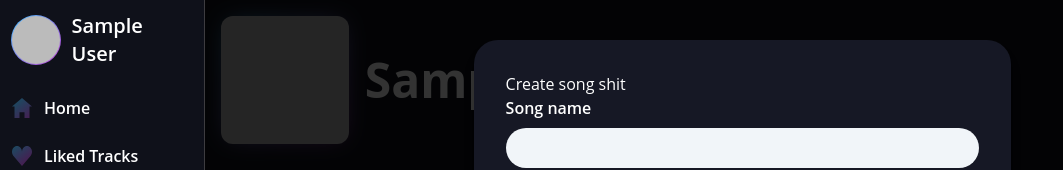
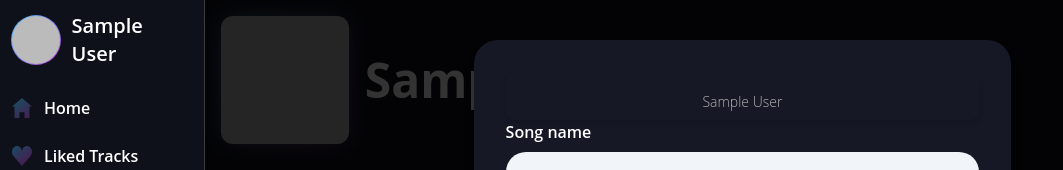
Before and after one commit to Marouan0101/wave-music, a Next.js app: page /profile in a window 1280 px wide. Shown: the top 170 px of the page, without its empty margins (0-1063 px from the left). Built offline with nearby package versions, Linux system fonts and the light colour scheme; no server answers; the database is empty; sample sign-in values are in the browser's storage.

Commit message:
Started on create song preview

```diff
--- a/components/CardLarge.js
+++ b/components/CardLarge.js
@@ -4,21 +4,21 @@ import { playTrack } from '../firebase/getPlayer';
 
 const CardLarge = ({ track }) => {
   return (
-    <div className='component items-center rounded-lg bg-background-light p-3  pb-0 shadow-md transition-all hover:scale-105 hover:shadow-2xl'>
-      <div className='relative'>
-        <img src={track.image} className='rounded-md object-cover' />
+      <div className="component items-center rounded-lg bg-background-light p-3  pb-0 shadow-md transition-all hover:scale-105 hover:shadow-2xl">
+          <div className="relative">
+              <img src={track?.image} className="rounded-md object-cover" />
 
               <div
                   onClick={() => playTrack(track)}
-          className='component-play absolute bottom-1/2 left-1/2 -translate-x-1/2 translate-y-1/2 cursor-pointer rounded-full bg-gradient-to-br from-primary to-secondary p-2 opacity-0 shadow-lg transition-all hover:scale-105 hover:shadow-xl'
+                  className="component-play absolute bottom-1/2 left-1/2 -translate-x-1/2 translate-y-1/2 cursor-pointer rounded-full bg-gradient-to-br from-primary to-secondary p-2 opacity-0 shadow-lg transition-all hover:scale-105 hover:shadow-xl"
               >
-          <PlayIcon className='h-8 w-8 text-white' />
+                  <PlayIcon className="h-8 w-8 text-white" />
               </div>
           </div>
-      <div className='py-2 text-center'>
-        <div className='text-base font-semibold'>{track.name}</div>
-        <div className='text-sm font-light text-grey-light'>
-          {track.artists[0].name}
+          <div className="py-2 text-center">
+              <div className="text-base font-semibold">{track?.name}</div>
+              <div className="text-sm font-light text-grey-light">
+                  {track?.artists[0].name}
               </div>
           </div>
       </div>
--- a/components/CreateTrackModal.js
+++ b/components/CreateTrackModal.js
@@ -1,14 +1,30 @@
 import React from 'react'
 import { TbFileUpload } from "react-icons/tb";
 import { BsFileEarmarkImage } from "react-icons/bs";
+import CardLarge from "../components/CardLarge";
+import { useAuthState } from "react-firebase-hooks/auth";
+import { auth } from "../firebase/auth";
 
 const CreateTrackModal = () => {
+    const [user, loading] = useAuthState(auth);
+
+    const previewTrack = {
+        image: null,
+        name: null,
+        artists: [
+            {
+                name: user?.displayName,
+            },
+        ],
+    };
     return (
         /* Body */
         <div className="absolute z-50 h-full w-[84%] bg-black/80">
             <div className="m-auto mt-10  h-5/6 w-1/2 rounded-3xl bg-background-light p-8 shadow-lg">
                 {/* Preview section */}
-                <div>Create song shit</div>
+                <div>
+                    <CardLarge track={previewTrack} />
+                </div>
                 {/* Input section */}
                 <div className="grid grid-cols-2 items-center gap-8">
                     {/* Song name inputfield */}
```
Lines whose indentation alone changed are shown as unchanged.
